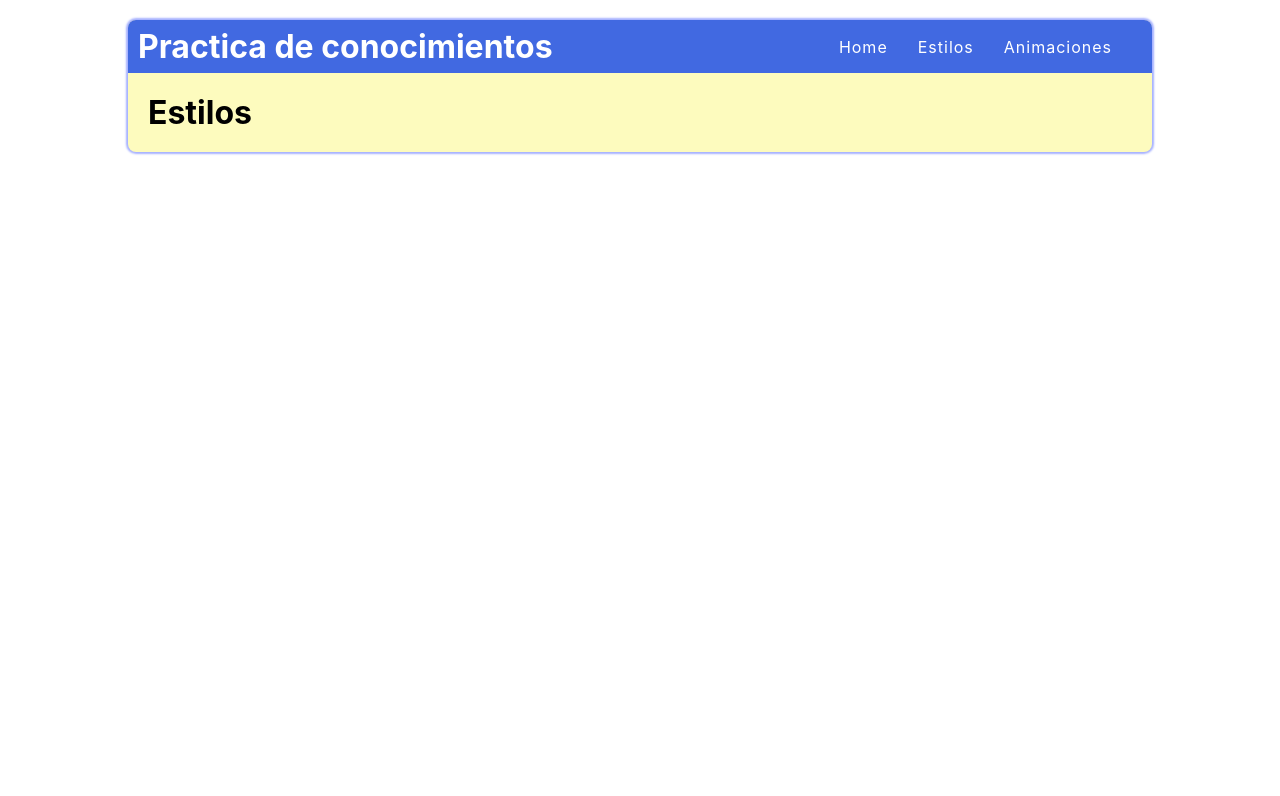
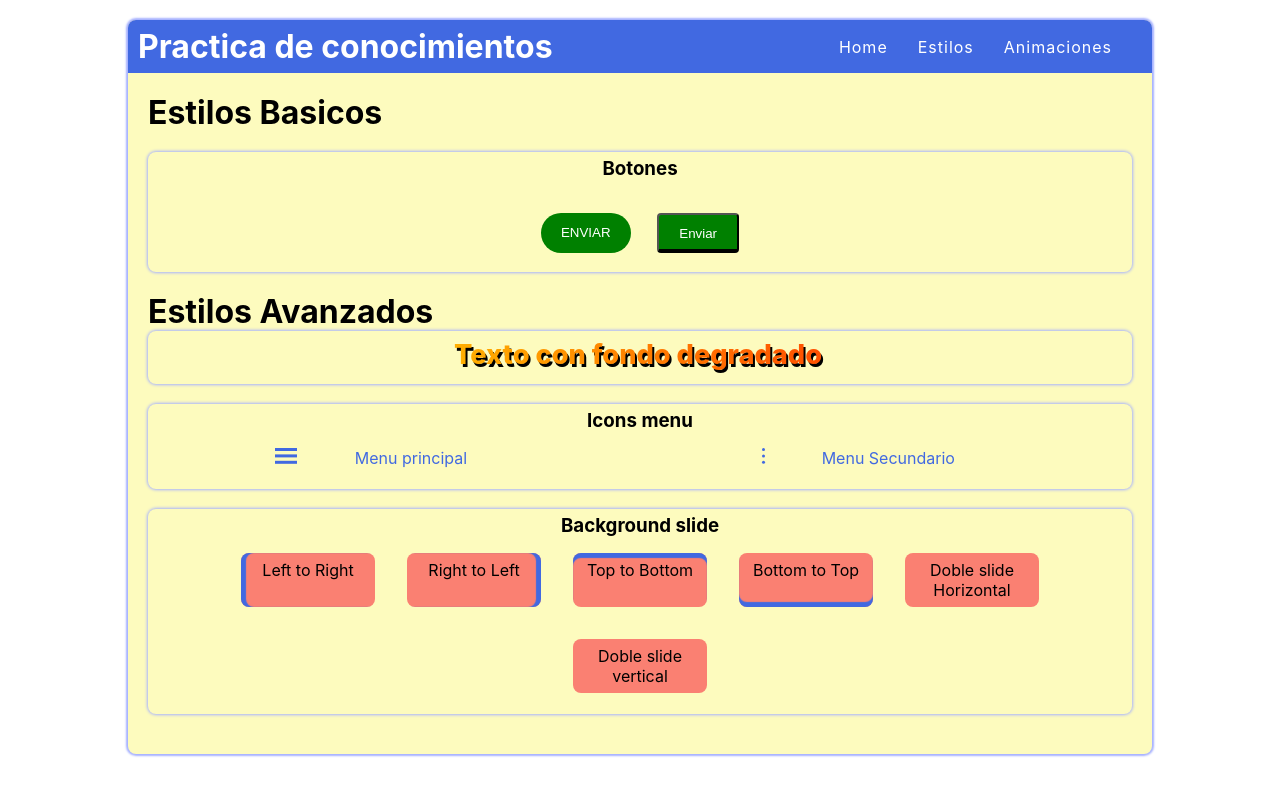
Before and after one commit to nickothan/practica-de-conocimientos, a React (Create React App) app: page /estilos in a window 1280 px wide. Shown: the top 796 px of the page. Built offline with nearby package versions, Linux system fonts and the light colour scheme.

Commit message:
Organizando componentes en ruta

```diff
--- a/src/Pages/Estilos/Estilos.jsx
+++ b/src/Pages/Estilos/Estilos.jsx
@@ -1,7 +1,17 @@
+import Botones from '../../components/Botones'
+import Textos from '../../components/Textos'
+import IconsMenu from '../../components/IconsMenu'
+import BackgroundSlide from '../../components/BackgroundSlide'
+
 export default function Estilos() {
   return (
     <div>
-      <h1>Estilos</h1>
+      <h1>Estilos Basicos</h1>
+      <Botones />
+      <h1>Estilos Avanzados</h1>
+      <Textos />
+      <IconsMenu />
+      <BackgroundSlide />
     </div>
   )
 }
--- a/src/components/Textos/index.js
+++ b/src/components/Textos/index.js
@@ -1 +1 @@
-export { default } from  './Estilos';
+export { default } from './Textos'
```
